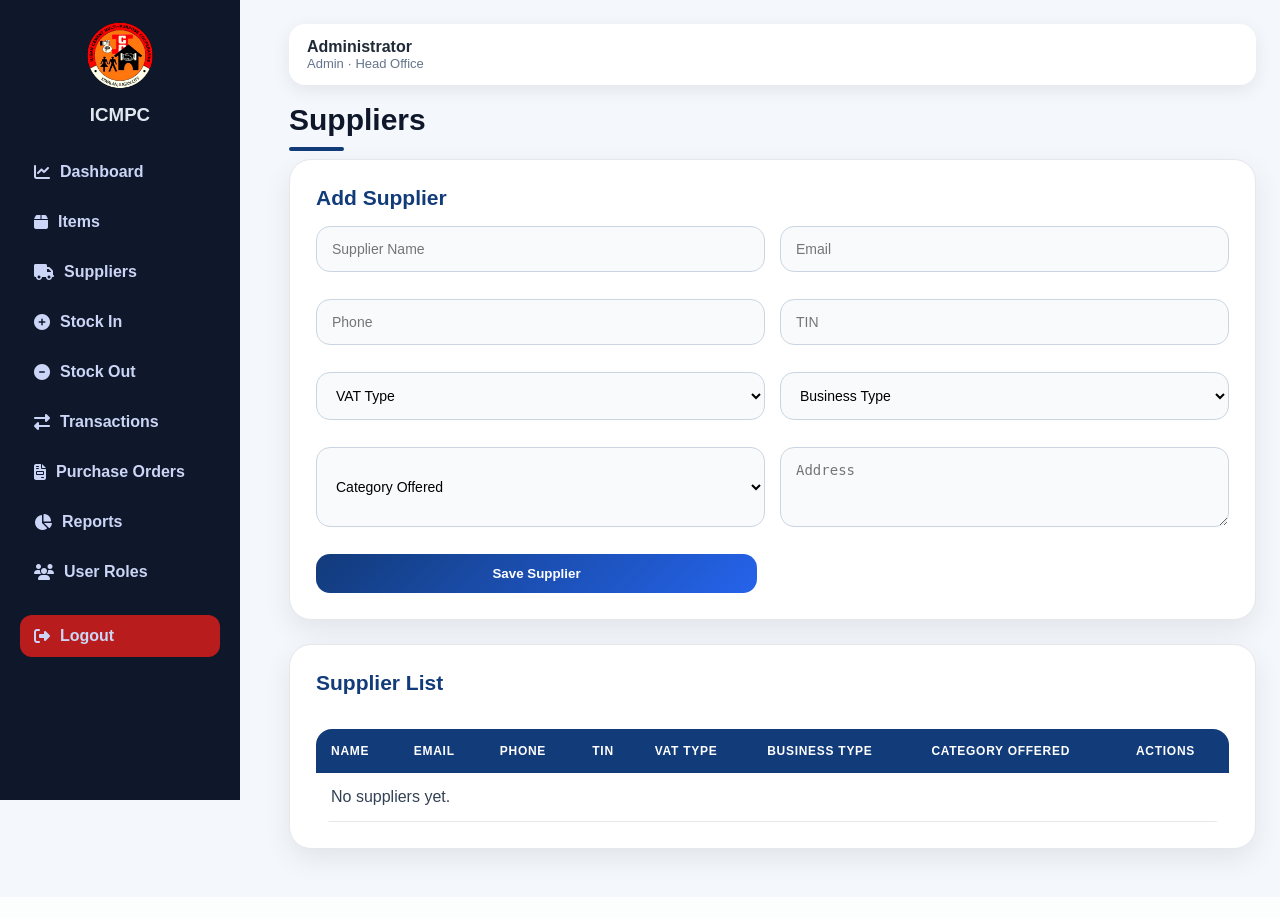
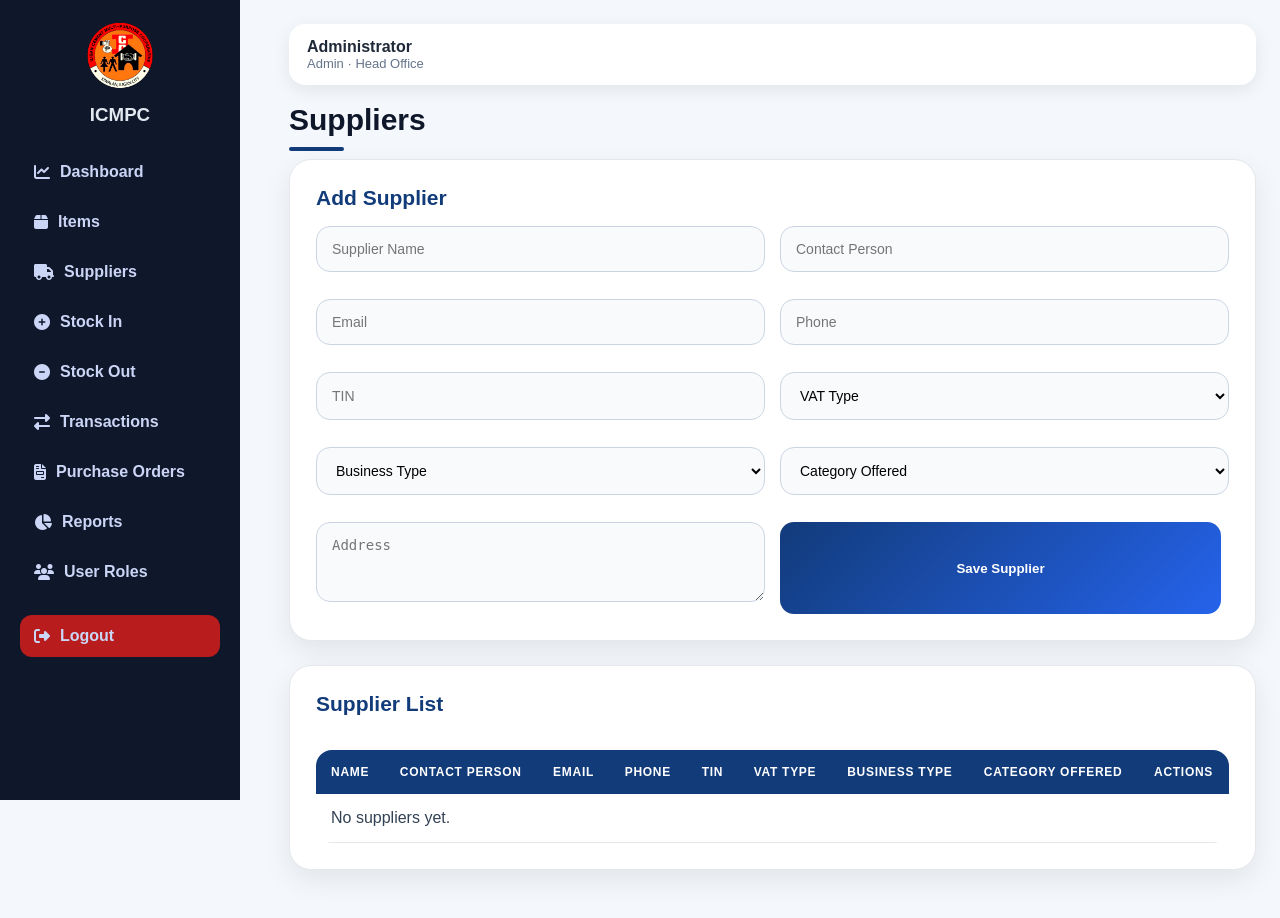
Before and after one commit to hamotk1010-cloud/icmpc-inventory-system, a Flask app: page /suppliers in a window 1280 px wide. Before the commit the page ends 868 px from the top, so only its background shows below. Run offline with Flask 3, Linux system fonts and the light colour scheme; a user stored in the database is signed in; data that the repository does not hold is empty; some libraries are stand-ins or nearby versions.

Commit message:
Add contact person to suppliers

```diff
--- a/app.py
+++ b/app.py
@@ -87,12 +87,17 @@ def init_db():
             )
         """)
 
-        # SAFE MIGRATION FOR POSTGRES + SQLITE
-    try:
-        cur.execute("ALTER TABLE suppliers ADD COLUMN category TEXT")
-        conn.commit()   # ✅ VERY IMPORTANT FOR POSTGRES
-    except Exception:
-        conn.rollback() # ✅ FIXES THE ERROR
+        try:
+            cur.execute("ALTER TABLE suppliers ADD COLUMN category TEXT")
+            conn.commit()
+        except Exception:
+            conn.rollback()
+
+        try:
+            cur.execute("ALTER TABLE suppliers ADD COLUMN contact_person TEXT")
+            conn.commit()
+        except Exception:
+            conn.rollback()
 
         cur.execute("""
             CREATE TABLE IF NOT EXISTS items (
@@ -169,11 +174,17 @@ def init_db():
             )
         """)
 
-        # SAFE MIGRATION: add supplier category column if missing
         try:
             cur.execute("ALTER TABLE suppliers ADD COLUMN category TEXT")
+            conn.commit()
         except Exception:
-            pass
+            conn.rollback()
+
+        try:
+            cur.execute("ALTER TABLE suppliers ADD COLUMN contact_person TEXT")
+            conn.commit()
+        except Exception:
+            conn.rollback()
 
         cur.execute("""
             CREATE TABLE IF NOT EXISTS items (
@@ -511,8 +522,8 @@ def suppliers():
     if request.method == "POST":
         execute(conn, """
             INSERT INTO suppliers
-            (name, email, phone, address, tin, vat_type, business_type, category, created_at)
-            VALUES (?, ?, ?, ?, ?, ?, ?, ?, ?)
+            (name, email, phone, address, tin, vat_type, business_type, contact_person, category, created_at)
+            VALUES (?, ?, ?, ?, ?, ?, ?, ?, ?, ?)
         """, (
             request.form.get("name"),
             request.form.get("email"),
@@ -521,6 +532,7 @@ def suppliers():
             request.form.get("tin"),
             request.form.get("vat_type"),
             request.form.get("business_type"),
+            request.form.get("contact_person"),
             request.form.get("category"),
             datetime.now().strftime("%Y-%m-%d %H:%M:%S")
         ))
@@ -1307,7 +1319,6 @@ def edit_supplier(supplier_id):
         return check
 
     if session.get("role") != "admin":
-        flash("Admin access only.", "danger")
         return redirect(url_for("suppliers"))
 
     conn = get_db_connection()
@@ -1315,7 +1326,7 @@ def edit_supplier(supplier_id):
     if request.method == "POST":
         execute(conn, """
             UPDATE suppliers
-            SET name = ?, email = ?, phone = ?, address = ?, tin = ?, vat_type = ?, business_type = ?, category = ?
+            SET name = ?, email = ?, phone = ?, address = ?, tin = ?, vat_type = ?, business_type = ?, contact_person = ?, category = ?
             WHERE id = ?
         """, (
             request.form.get("name"),
@@ -1325,6 +1336,7 @@ def edit_supplier(supplier_id):
             request.form.get("tin"),
             request.form.get("vat_type"),
             request.form.get("business_type"),
+            request.form.get("contact_person"),
             request.form.get("category"),
             supplier_id
         ))
--- a/templates/edit_supplier.html
+++ b/templates/edit_supplier.html
@@ -15,6 +15,8 @@
 
     <form method="POST" class="form-grid">
         <input name="name" value="{{ supplier.name or '' }}" placeholder="Supplier Name" required>
+
+        <input name="contact_person" value="{{ supplier.contact_person or '' }}" placeholder="Contact Person">
 
         <input name="email" value="{{ supplier.email or '' }}" placeholder="Email">
 
--- a/templates/suppliers.html
+++ b/templates/suppliers.html
@@ -8,8 +8,13 @@
 
     <form method="POST" class="form-grid">
         <input name="name" placeholder="Supplier Name" required>
+
+        <input name="contact_person" placeholder="Contact Person">
+
         <input name="email" type="email" placeholder="Email">
+
         <input name="phone" placeholder="Phone">
+
         <input name="tin" placeholder="TIN">
 
         <select name="vat_type">
@@ -49,6 +54,7 @@
         <thead>
             <tr>
                 <th>Name</th>
+                <th>Contact Person</th>
                 <th>Email</th>
                 <th>Phone</th>
                 <th>TIN</th>
@@ -63,6 +69,7 @@
         {% for s in suppliers %}
             <tr>
                 <td>{{ s.name }}</td>
+                <td>{{ s.contact_person or "N/A" }}</td>
                 <td>{{ s.email or "N/A" }}</td>
                 <td>{{ s.phone or "N/A" }}</td>
                 <td>{{ s.tin or "N/A" }}</td>
@@ -89,7 +96,7 @@
             </tr>
         {% else %}
             <tr>
-                <td colspan="8">No suppliers yet.</td>
+                <td colspan="9">No suppliers yet.</td>
             </tr>
         {% endfor %}
         </tbody>
```
Also changed, not shown: inventory.db. Lines whose indentation alone changed are shown as unchanged.
